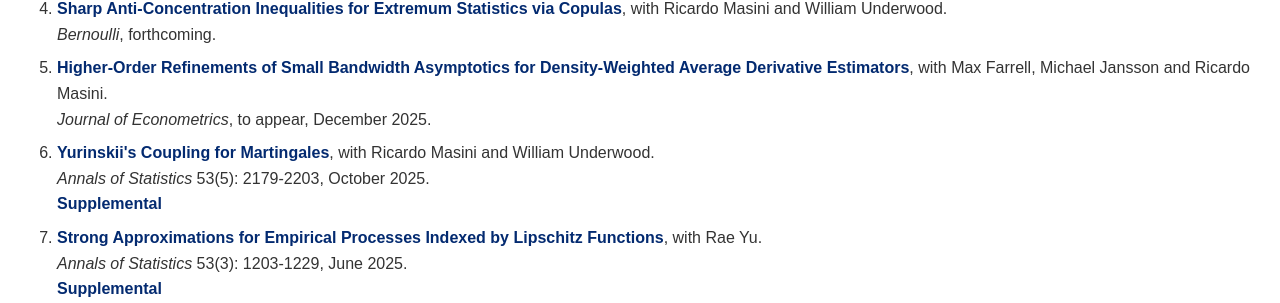
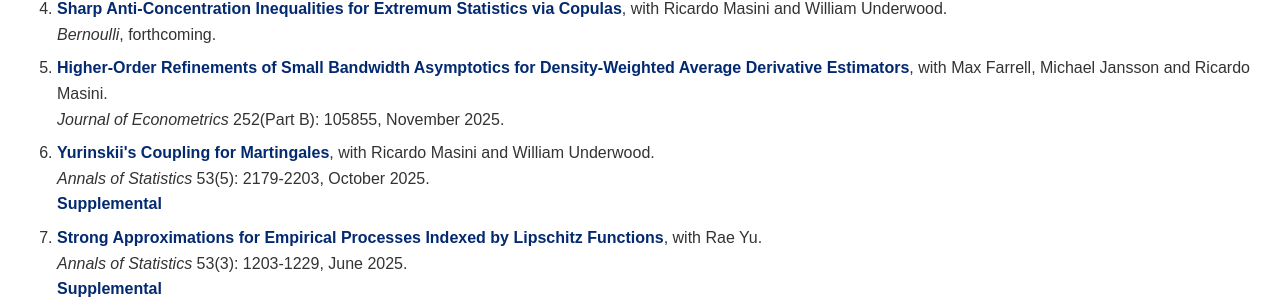
Before and after one commit to mdcattaneo/mdcattaneo.github.io, a Jekyll site: the page built from publications.html, in a window 1280 px wide and 900 px high, scrolled down 580 px. Shown: the part 149-452 px from the top of the window. Built offline with Jekyll 4.4.1, drawn with Linux system fonts in a browser that asks for light colours; some web fonts are replaced.

Commit message:
Added website file

```diff
--- a/publications.html
+++ b/publications.html
@@ -51,7 +51,7 @@ redirect_from:
     </li>
     <li>
         <a href="https://mdcattaneo.github.io/papers/Cattaneo-Farrell-Jansson-Masini_2025_JOE.pdf" target="_blank">Higher-Order Refinements of Small Bandwidth Asymptotics for Density-Weighted Average Derivative Estimators</a>, with Max Farrell, Michael Jansson and Ricardo Masini.<br>
-        <em>Journal of Econometrics</em>, to appear, December 2025.
+        <em>Journal of Econometrics</em> 252(Part B): 105855, November 2025.
     </li>
     <li>
         <a href="https://mdcattaneo.github.io/papers/Cattaneo-Masini-Underwood_2025_AOS.pdf" target="_blank">Yurinskii's Coupling for Martingales</a>, with Ricardo Masini and William Underwood.<br>
```
Also changed, not shown: 2 other files.
